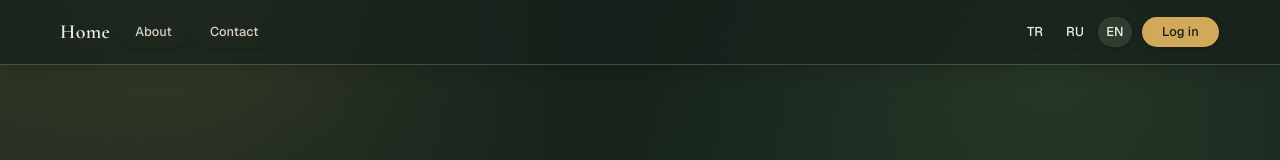
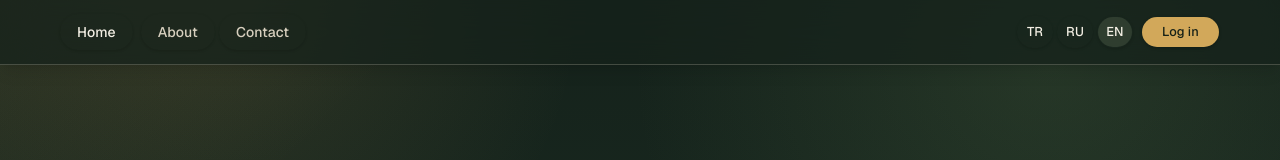
Before and after one commit to kmescherin/OliveGarden_Cons, a Next.js app in the folder apps/web/: page /en/admin-required in a window 1280 px wide. Shown: the top 160 px of the page. Built offline with nearby package versions, Linux system fonts and the light colour scheme; no server answers.

Commit message:
Align shared header nav styling

```diff
--- a/apps/web/src/components/site-header-client.tsx
+++ b/apps/web/src/components/site-header-client.tsx
@@ -29,25 +29,23 @@ export function SiteHeaderClient({
 }) {
   const t = useTranslations("Nav");
   const [mobileOpen, setMobileOpen] = useState(false);
+  const navLinkClass = cn(
+    buttonVariants({ variant: "ghost", size: "sm" }),
+    "h-9 justify-start px-4 font-sans text-sm leading-none text-muted-foreground hover:text-foreground md:justify-center",
+  );
 
   const navLinks = (
     <>
       <Link
         href="/about"
-        className={cn(
-          buttonVariants({ variant: "ghost", size: "sm" }),
-          "justify-start text-muted-foreground hover:text-foreground md:justify-center",
-        )}
+        className={navLinkClass}
         onClick={() => setMobileOpen(false)}
       >
         {t("about")}
       </Link>
       <Link
         href="/contacts"
-        className={cn(
-          buttonVariants({ variant: "ghost", size: "sm" }),
-          "justify-start text-muted-foreground hover:text-foreground md:justify-center",
-        )}
+        className={navLinkClass}
         onClick={() => setMobileOpen(false)}
       >
         {t("contacts")}
@@ -59,10 +57,7 @@ export function SiteHeaderClient({
     <>
       <Link
         href="/dashboard"
-        className={cn(
-          buttonVariants({ variant: "ghost", size: "sm" }),
-          "justify-start text-muted-foreground hover:text-foreground md:justify-center",
-        )}
+        className={navLinkClass}
         onClick={() => setMobileOpen(false)}
       >
         {t("dashboard")}
@@ -88,7 +83,8 @@ export function SiteHeaderClient({
         <div className="flex min-w-0 items-center gap-2">
           <Link
             href="/"
-            className="font-heading shrink-0 text-xl font-semibold tracking-[0.02em] text-foreground"
+            className={cn(navLinkClass, "shrink-0 text-foreground")}
+            onClick={() => setMobileOpen(false)}
           >
             {t("home")}
           </Link>
@@ -124,10 +120,7 @@ export function SiteHeaderClient({
               >
                 <Link
                   href="/"
-                  className={cn(
-                    buttonVariants({ variant: "ghost", size: "sm" }),
-                    "justify-start",
-                  )}
+                  className={cn(navLinkClass, "text-foreground")}
                   onClick={() => setMobileOpen(false)}
                 >
                   {t("home")}
```
